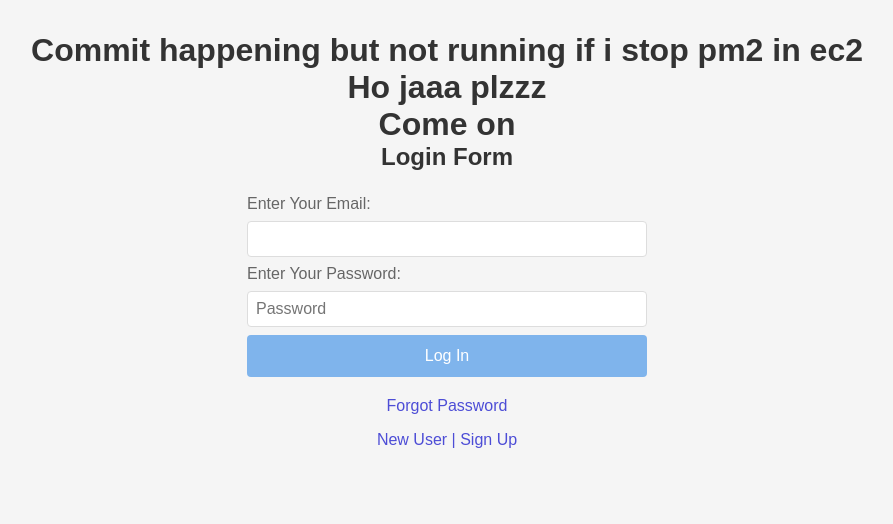
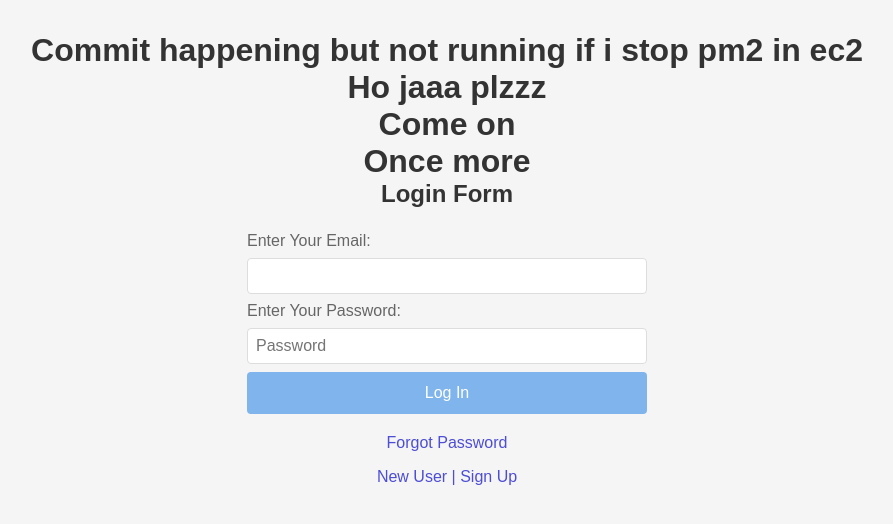
Before and after one commit to ram-Ranjan/Expensify, a website: page public/login.html in a window 1280 px wide. Shown: the whole page, without its empty margins (193-1086 px from the left). Drawn offline with nearby package versions, Linux system fonts and the light colour scheme.

Commit message:
jenkins commit

```diff
--- a/public/login.html
+++ b/public/login.html
@@ -11,6 +11,7 @@
       <h1>Commit happening but not running if i stop pm2 in ec2 </h1>
       <h1>Ho jaaa plzzz</h1>
       <h1>Come on</h1>
+      <h1>Once more</h1>
 
       <h2>Login Form</h2>
       <form id="loginForm" method="post">
```
